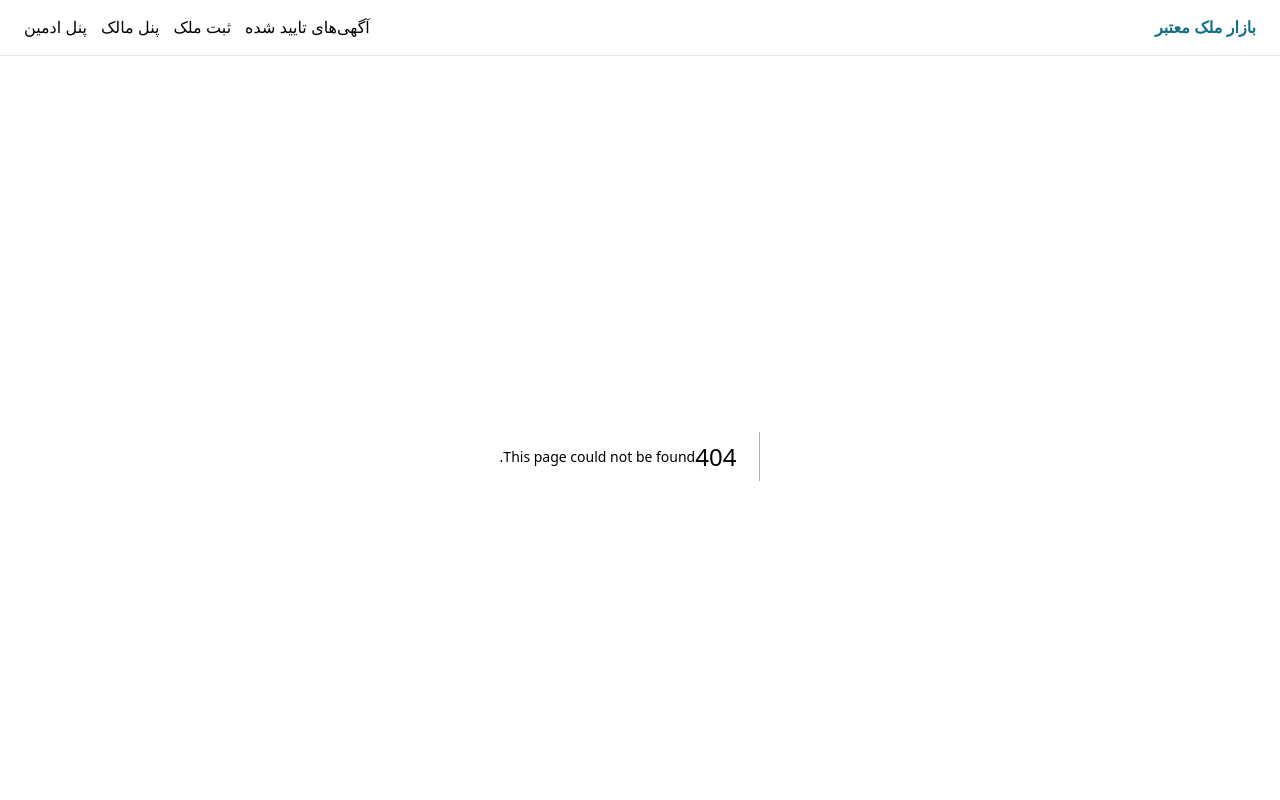
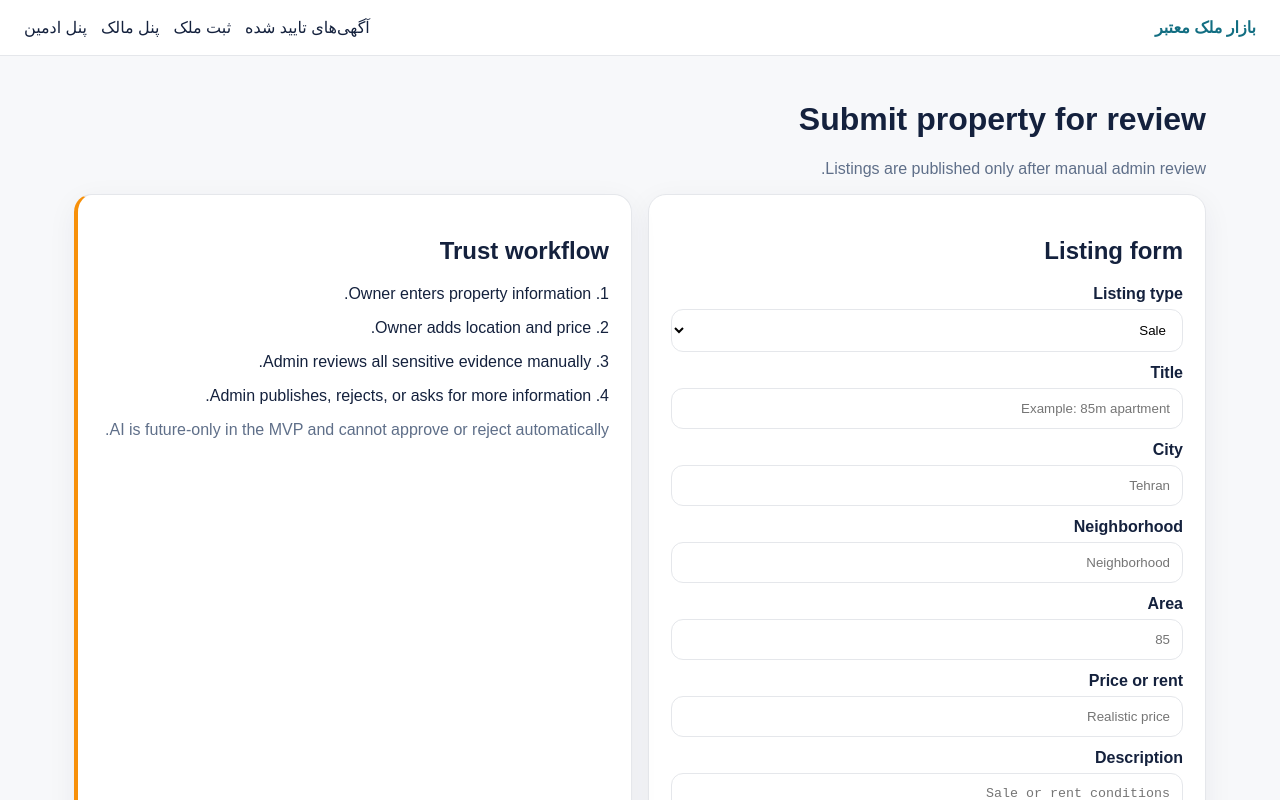
Before and after one commit to pouyakhoshkhoo/CodingWithAI, a Next.js app in the folder frontend/: page /submit in a window 1280 px wide. Before the commit this address had no page. Shown: the top 800 px of the page. Built offline with nearby package versions, Linux system fonts and the light colour scheme.

Commit message:
Add owner submission page

```diff
--- /dev/null
+++ b/frontend/app/submit/page.tsx
@@ -0,0 +1,29 @@
+export default function SubmitPage() {
+  return (
+    <main className="container">
+      <h1>Submit property for review</h1>
+      <p className="muted">Listings are published only after manual admin review.</p>
+      <div className="grid">
+        <section className="card">
+          <h2>Listing form</h2>
+          <label>Listing type<select className="select"><option>Sale</option><option>Rent</option></select></label>
+          <label>Title<input className="input" placeholder="Example: 85m apartment" /></label>
+          <label>City<input className="input" placeholder="Tehran" /></label>
+          <label>Neighborhood<input className="input" placeholder="Neighborhood" /></label>
+          <label>Area<input className="input" type="number" placeholder="85" /></label>
+          <label>Price or rent<input className="input" type="number" placeholder="Realistic price" /></label>
+          <label>Description<textarea rows={5} placeholder="Sale or rent conditions" /></label>
+          <button className="button">Submit for review</button>
+        </section>
+        <aside className="card warning">
+          <h2>Trust workflow</h2>
+          <p>1. Owner enters property information.</p>
+          <p>2. Owner adds location and price.</p>
+          <p>3. Admin reviews all sensitive evidence manually.</p>
+          <p>4. Admin publishes, rejects, or asks for more information.</p>
+          <p className="muted">AI is future-only in the MVP and cannot approve or reject automatically.</p>
+        </aside>
+      </div>
+    </main>
+  );
+}
```
